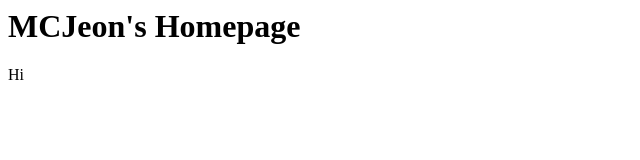
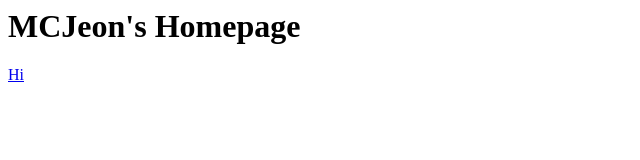
Before and after one commit to minchan18/web2025, a plain HTML site: page index.html in a window 1280 px wide. Shown: the full height of the page, 0-640 px from the left. Drawn offline with Linux system fonts and the light colour scheme.

Commit message:
Update index.html

```diff
--- a/index.html
+++ b/index.html
@@ -4,6 +4,6 @@
   </HEAD>
   <BODY>
     <H1>MCJeon's Homepage</H1>
-    <a href-"hi.html">Hi</a>
+    <a href="hi.html">Hi</a>
   </BODY>
 </HTML>
```
